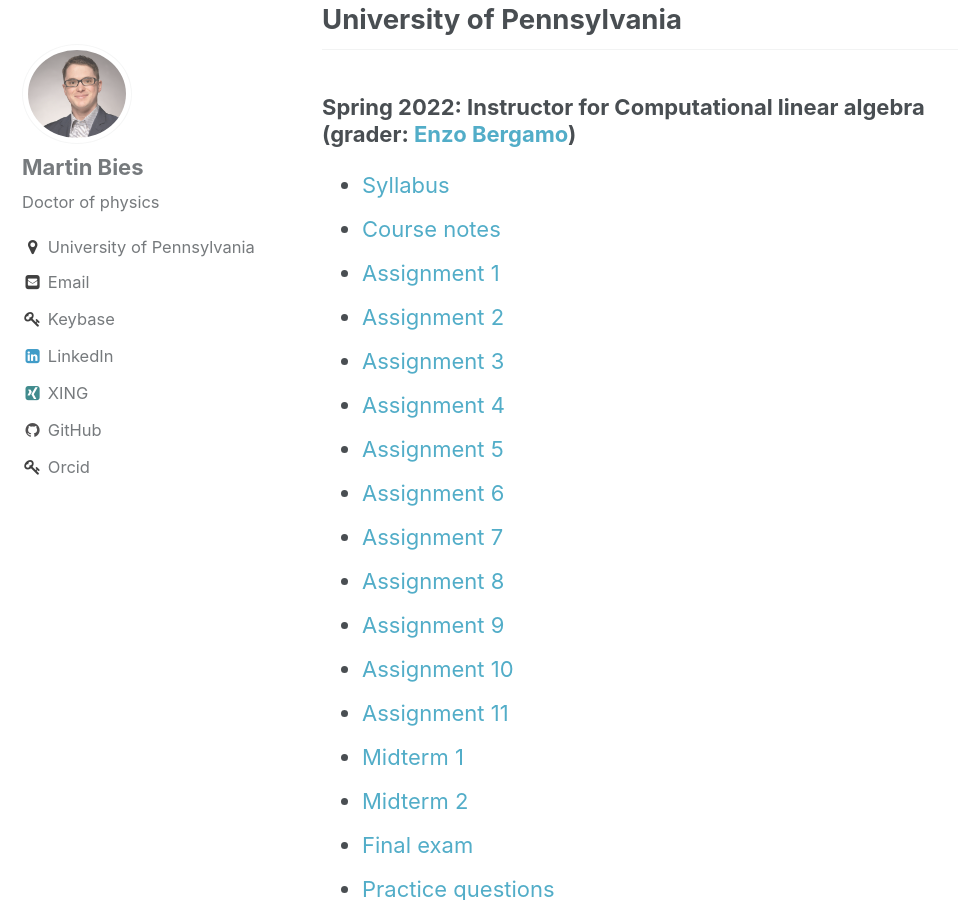
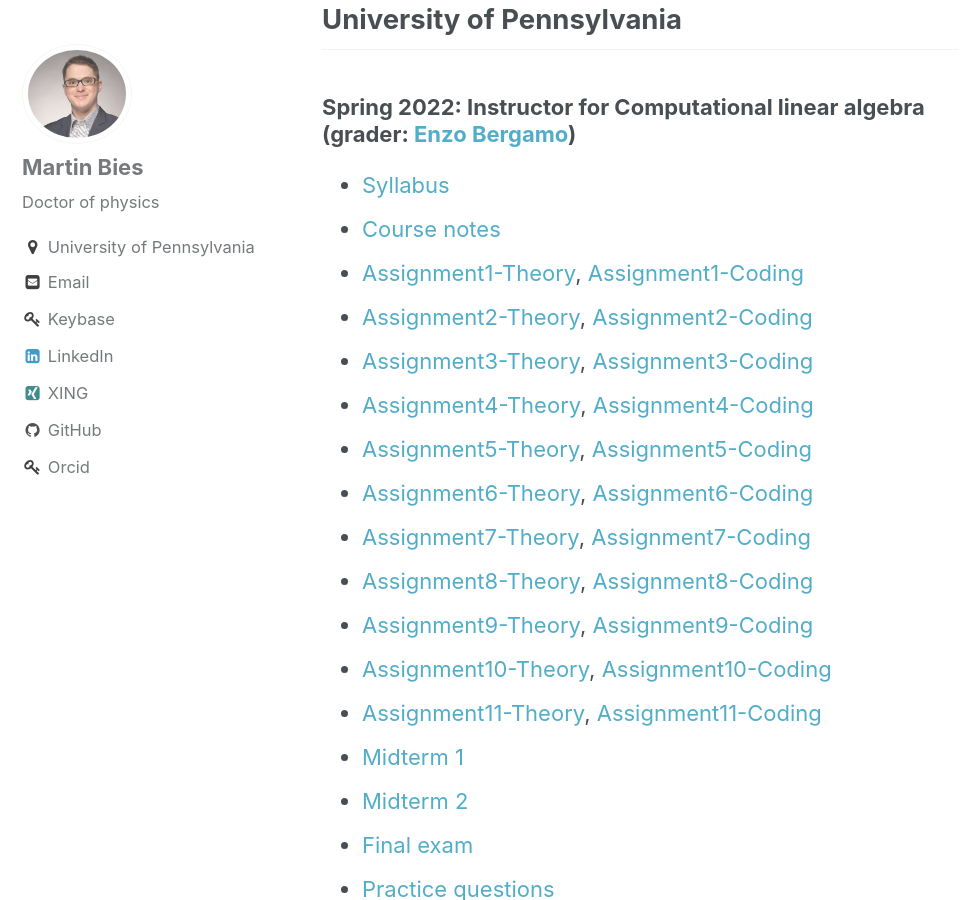
Before and after one commit to MartinBies/MartinBies.github.io, a Jekyll site: the page built from _pages/teaching.md, in a window 1280 px wide and 900 px high, scrolled down 248 px. Shown: the whole window, without its empty margins (0-964 px from the left). Built offline with Jekyll 4.4.1, drawn with Linux system fonts in a browser that asks for light colours.

Commit message:
Fix more broken links

```diff
--- a/_pages/teaching.md
+++ b/_pages/teaching.md
@@ -12,17 +12,17 @@ permalink: /teaching/
 
 * [Syllabus](/2022/Syllabus.pdf)
 * [Course notes](/2022/ComputationalLinearAlgebra-2022.pdf)
-* [Assignment 1](/2022/Assignment1.pdf)
-* [Assignment 2](/2022/Assignment2.pdf)
-* [Assignment 3](/2022/Assignment3.pdf)
-* [Assignment 4](/2022/Assignment4.pdf)
-* [Assignment 5](/2022/Assignment5.pdf)
-* [Assignment 6](/2022/Assignment6.pdf)
-* [Assignment 7](/2022/Assignment7.pdf)
-* [Assignment 8](/2022/Assignment8.pdf)
-* [Assignment 9](/2022/Assignment9.pdf)
-* [Assignment 10](/2022/Assignment10.pdf)
-* [Assignment 11](/2022/Assignment11.pdf)
+* [Assignment1-Theory](/2022/Assignment1-Theory.pdf), [Assignment1-Coding](/2022/Assignment1-Coding.pdf)
+* [Assignment2-Theory](/2022/Assignment2-Theory.pdf), [Assignment2-Coding](/2022/Assignment2-Coding.pdf)
+* [Assignment3-Theory](/2022/Assignment3-Theory.pdf), [Assignment3-Coding](/2022/Assignment3-Coding.pdf)
+* [Assignment4-Theory](/2022/Assignment4-Theory.pdf), [Assignment4-Coding](/2022/Assignment4-Coding.pdf)
+* [Assignment5-Theory](/2022/Assignment5-Theory.pdf), [Assignment5-Coding](/2022/Assignment5-Coding.pdf)
+* [Assignment6-Theory](/2022/Assignment6-Theory.pdf), [Assignment6-Coding](/2022/Assignment6-Coding.pdf)
+* [Assignment7-Theory](/2022/Assignment7-Theory.pdf), [Assignment7-Coding](/2022/Assignment7-Coding.pdf)
+* [Assignment8-Theory](/2022/Assignment8-Theory.pdf), [Assignment8-Coding](/2022/Assignment8-Coding.pdf)
+* [Assignment9-Theory](/2022/Assignment9-Theory.pdf), [Assignment9-Coding](/2022/Assignment9-Coding.pdf)
+* [Assignment10-Theory](/2022/Assignment10-Theory.pdf), [Assignment10-Coding](/2022/Assignment10-Coding.pdf)
+* [Assignment11-Theory](/2022/Assignment11-Theory.pdf), [Assignment11-Coding](/2022/Assignment11-Coding.pdf)
 * [Midterm 1](/2022/Midterm1.pdf)
 * [Midterm 2](/2022/Midterm2.pdf)
 * [Final exam](/2022/FinalExam.pdf)
```
